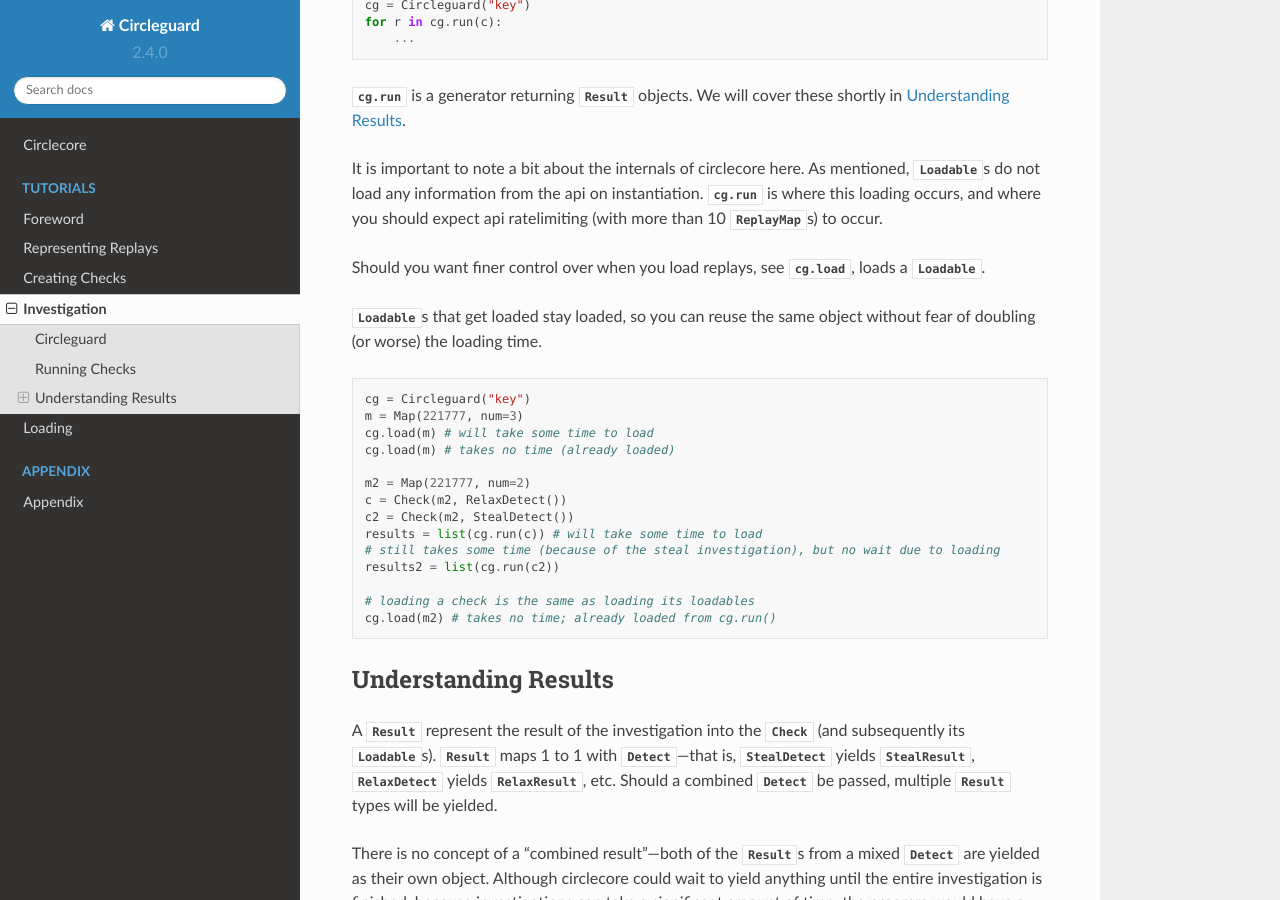
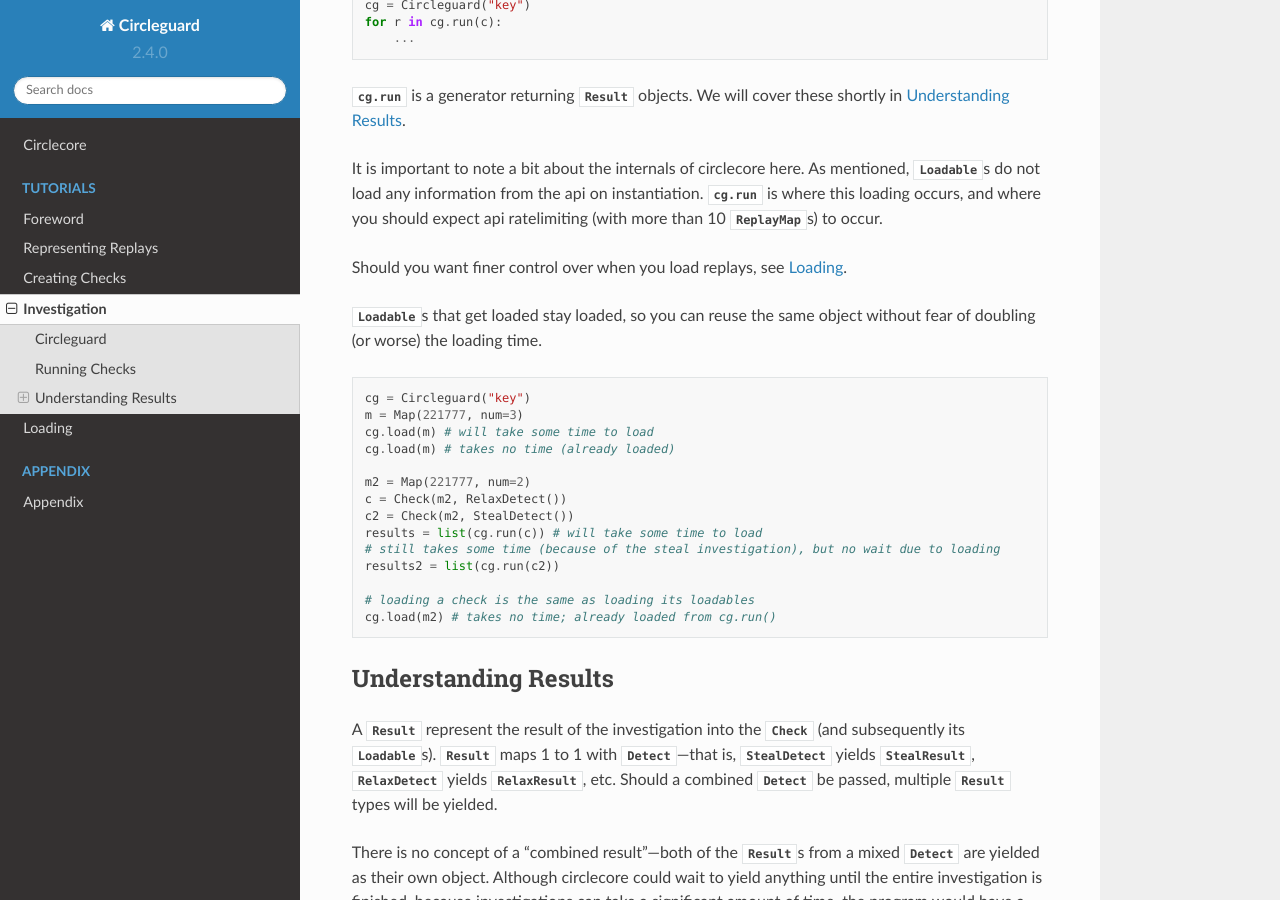
Before and after one commit to circleguard/circlecore, a Sphinx documentation site: the page built from source/investigation.rst, in a window 1280 px wide and 900 px high, scrolled down 939 px. Built offline with Sphinx 7.4.7 and the Read the Docs theme 2.0.0, drawn with Linux system fonts in a browser that asks for light colours.

Commit message:
link to loading doc

```diff
--- a/source/investigation.rst
+++ b/source/investigation.rst
@@ -64,8 +64,8 @@ As mentioned, |Loadable|\s do not load any information from the api on
 instantiation. |cg.run| is where this loading occurs, and where you should
 expect api ratelimiting (with more than 10 |ReplayMap|\s) to occur.
 
-Should you want finer control over when you load replays, see |cg.load|, loads
-a |Loadable|.
+Should you want finer control over when you load replays, see
+:doc:`../loading`.
 
 |Loadable|\s that get loaded stay loaded, so you can reuse the same object
 without fear of doubling (or worse) the loading time.
```
